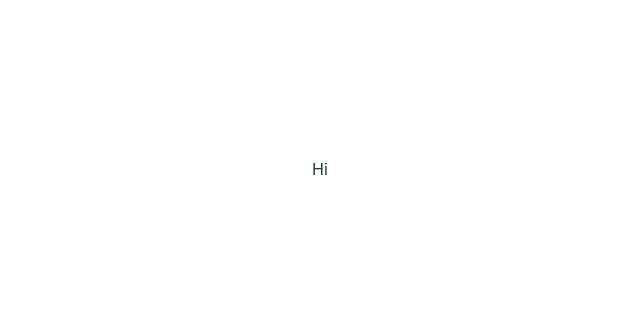
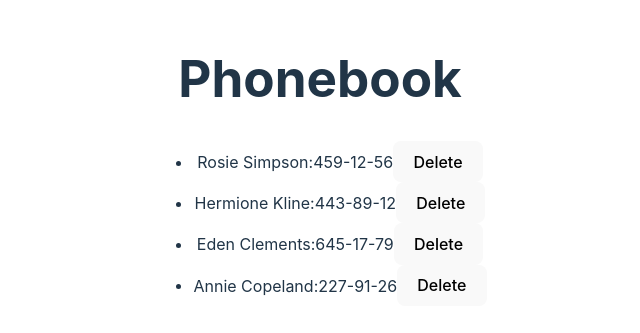
Before and after one commit to Ivan-Yakoviv/goit-react-hw-03, a React (Vite) app: page / in a window 1280 px wide. Shown: the part 231-564 px from the top of the page, without its empty margins (320-960 px from the left). Built offline with nearby package versions, Linux system fonts and the light colour scheme.

Commit message:
add components, add code into ContactList & Contact

```diff
--- a/src/components/App.jsx
+++ b/src/components/App.jsx
@@ -1,11 +1,23 @@
 // import { useState } from 'react'
+import { useState } from 'react'
 import './App.css'
+import ContactList from './ContactList/ContactList';
 
 const App = () => {
+  const [contacts, setContacts] = useState(() => {
+    const savedContacts = localStorage.getItem('contacts');
+    return savedContacts ? JSON.parse(savedContacts) : [
+      { id: 'id-1', name: 'Rosie Simpson', number: '459-12-56' },
+      { id: 'id-2', name: 'Hermione Kline', number: '443-89-12' },
+      { id: 'id-3', name: 'Eden Clements', number: '645-17-79' },
+      { id: 'id-4', name: 'Annie Copeland', number: '227-91-26' },
+    ];
+  });
 
   return (
     <>
-      <p>Hi</p>
+      <h1>Phonebook</h1>
+      <ContactList contacts={ contacts } />
     </>
   )
 }
--- /dev/null
+++ b/src/components/Contact/Contact.jsx
@@ -0,0 +1,13 @@
+// import React from 'react'
+
+const Contact = ({ contactInfo: {id, name, number}, onDelete}) => {
+    return (
+    <>
+        <span>{name}:</span>
+            <span>{number}</span>
+            <button>Delete</button>
+    </>
+  )
+}
+
+export default Contact
--- /dev/null
+++ b/src/components/ContactList/ContactList.jsx
@@ -0,0 +1,16 @@
+import Contact from '../Contact/Contact'
+
+const ContactList = ({contacts, onDelete}) => {
+    return (
+        <ul>{contacts.map((contact) => {
+            return (
+                <li key={contact.id}>
+                    <Contact contactInfo={contact} onDelete={onDelete} />
+                </li>
+            );
+        })}
+        </ul>
+    );
+}
+
+export default ContactList
```
Also changed, not shown: src/components/ContactForm/ContactForm.jsx (added, +11 -0 lines), src/components/SearchBox/SearchBox.jsx (added, +11 -0 lines), src/components/Contact/Contact.module.css (added), src/components/ContactForm/ContactForm.module.css (added), src/components/ContactList/ContactList.module.css (added), src/components/SearchBox/SearchBox.module.css (added).
